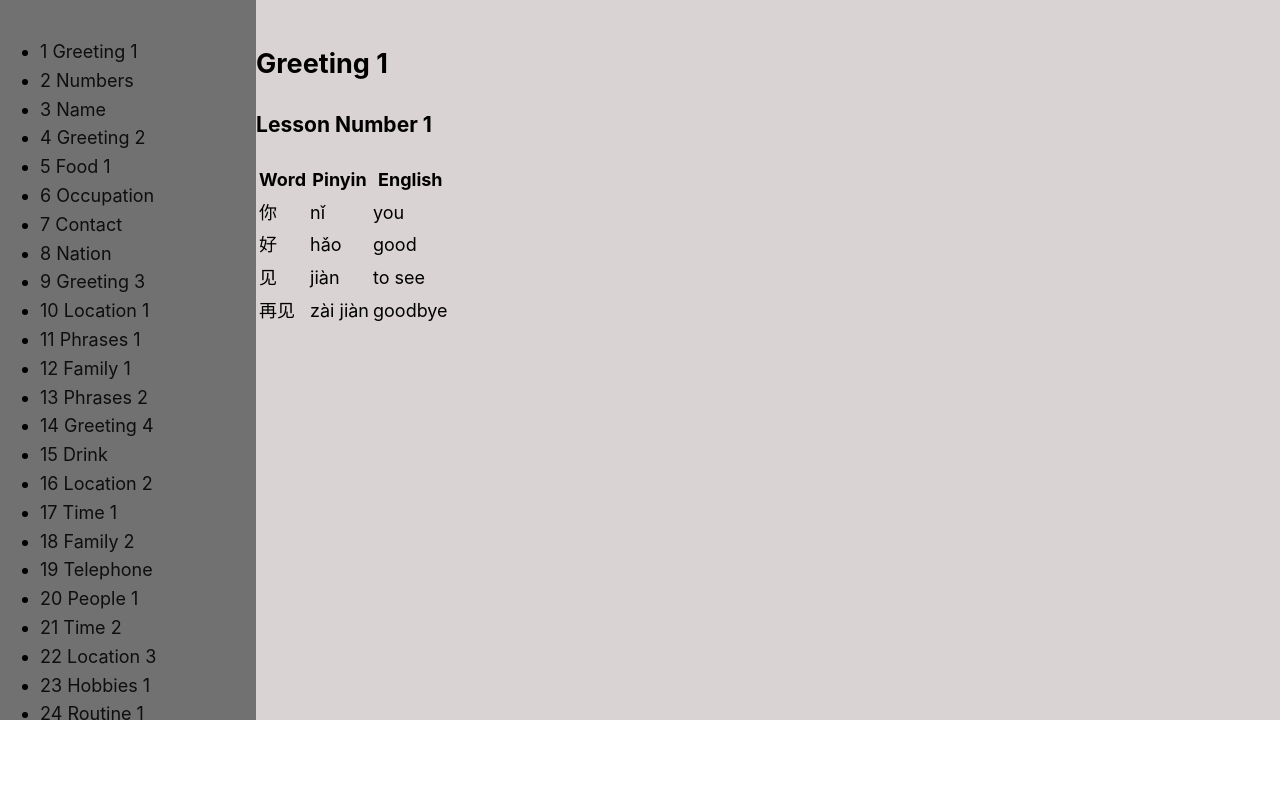
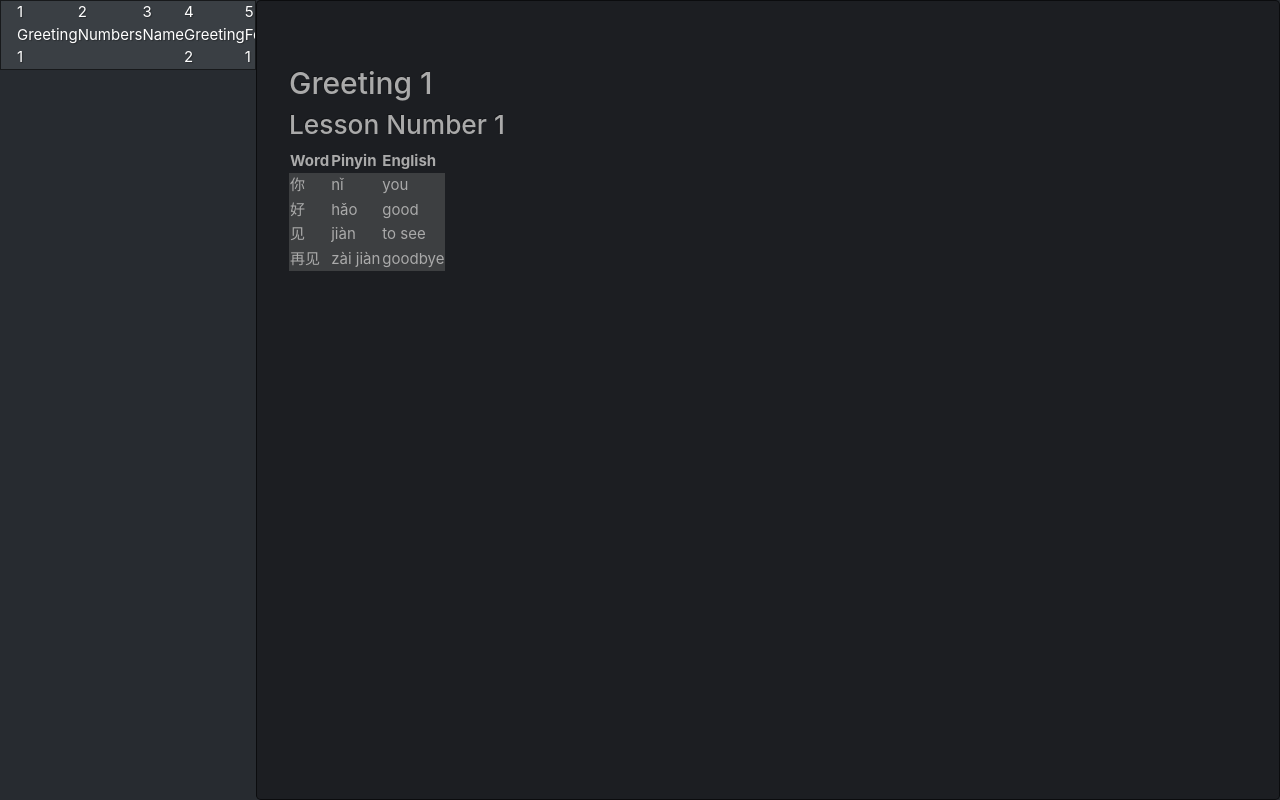
Before and after one commit to mszymulanski/langapp, a Next.js app in the folder front-end/: page /lessons/1 in a window 1280 px wide. Built offline with nearby package versions, Linux system fonts and the light colour scheme.

Commit message:
front-end: Add Bootstrap
Added a Bootstrap styling and React-Bootstrap to the project to make styling easier than writing my own CSS.

```diff
--- a/front-end/components/layout.js
+++ b/front-end/components/layout.js
@@ -1,10 +1,18 @@
 import Link from 'next/link'
+import Head from 'next/head'
+
+// import 'bootstrap/dist/css/bootstrap.min.css'
 
 export default function Layout({ children, home, allLessonsNames }) {
   return (
     <div>
-      <nav className="left split">
-        <ul>
+      <Head>
+        <link rel="stylesheet" href="https://bootswatch.com/4/slate/bootstrap.min.css" />
+        <meta httpEquiv="x-ua-compatible" content="ie=edge" /> {/* Tell IE to use latest rendering engine */}
+        <meta name="viewport" content="width=device-width, initial-scale=1, shrink-to-fit=no" /> {/* Set the page width to the device width  */}
+      </Head>
+      <nav className="left split navbar navbar-expand-lg navbar-dark bg-primary">
+        <ul className="navbar-nav mr-auto">
           {allLessonsNames.map((lessonFileName) => {
             // Here we should parse the lesson id and lesson title from the file name
             // and use them to create href/as and display lesson title to the user
@@ -12,7 +20,7 @@ export default function Layout({ children, home, allLessonsNames }) {
             const title = lessonFileName.match(/<[a-zA-Z0-9 ]*>/)[0].replace('<', '').replace('>', '')
 
             return (
-              <li>
+              <li className="nav-item" key={`lesson-${id}`}>
                 <Link href={`/lessons/[id]`} as={`/lessons/${id}`}>
                   <a>
                     {`${id} ${title}`}
@@ -24,7 +32,7 @@ export default function Layout({ children, home, allLessonsNames }) {
           {home ? (<></>) : (<li className="link-home-page"><Link href="/"><a>Go Home</a></Link></li>)}
         </ul>
       </nav>
-      <main className="right split">{children}</main>
+      <main role="main" className="right split jumbotron">{children}</main>
 
     </div>
   )
--- a/front-end/components/table.js
+++ b/front-end/components/table.js
@@ -3,14 +3,14 @@ export default function Table (vocabulary) {
     <table>
       <thead>
         <tr>
-          <th>Word</th>
-          <th>Pinyin</th>
-          <th>English</th>
+          <th scope="col">Word</th>
+          <th scope="col">Pinyin</th>
+          <th scope="col">English</th>
         </tr>
       </thead>
       <tbody>
         {vocabulary.map((v) => (
-          <tr key={`${v.chinese}-${v.pinyin}`}>
+          <tr className="table-active" key={`${v.chinese}-${v.pinyin}`}>
             <td key={v.chinese}>{v.chinese}</td>
             <td key={v.pinyin}>{v.pinyin}</td>
             <td key={v.english}>{v.english}</td>
--- /dev/null
+++ b/front-end/next.config.js
@@ -0,0 +1,2 @@
+const withCSS = require('@zeit/next-css')
+module.exports = withCSS({})
--- a/front-end/package.json
+++ b/front-end/package.json
@@ -12,10 +12,13 @@
   "author": "Michal S. Szymulanski",
   "license": "CC-BY-NC-SA-4.0",
   "dependencies": {
+    "@zeit/next-css": "^1.0.1",
+    "bootstrap": "^4.5.2",
     "csv-parser": "^2.3.3",
     "gray-matter": "^4.0.2",
     "next": "^9.5.2",
     "react": "^16.13.1",
+    "react-bootstrap": "^1.3.0",
     "react-dom": "^16.13.1"
   }
 }
--- a/front-end/pages/index.js
+++ b/front-end/pages/index.js
@@ -1,5 +1,7 @@
 import Layout from '../components/layout'
 import { getAllLessonsNames } from '../lib/lessons'
+
+import Button from 'react-bootstrap/Button'
 
 export async function getStaticProps () {
   // Get the data file names so we can pass it on to Layout
@@ -17,6 +19,7 @@ export default function Home ({ allLessonsNames }) {
     <Layout home allLessonsNames={allLessonsNames}>
       <section>
         <p>Hello Again!</p>
+        <Button variant="outline-success">Test Button!</Button>
       </section>
     </Layout>
   )
--- a/front-end/styles/global.css
+++ b/front-end/styles/global.css
@@ -2,33 +2,15 @@ html,
 body {
   padding: 0;
   margin: 0;
-  font-family: -apple-system, BlinkMacSystemFont, Segoe UI, Roboto, Oxygen, Ubuntu,
-    Cantarell, Fira Sans, Droid Sans, Helvetica Neue, sans-serif;
-  line-height: 1.6;
-  font-size: 18px;
 }
 
 * {
   box-sizing: border-box;
 }
 
-a {
-  color: #0e0e0f;
-  text-decoration: none;
-}
-
-a:hover {
-  text-decoration: underline;
-}
-
-img {
-  max-width: 100%;
-  display: block;
-}
-
 /* Split the screen in half */
 .split {
-  height: 90%;
+  height: 100%;
   top: 0;
   position: fixed;
   overflow-x: hidden;
@@ -38,13 +20,11 @@ img {
 /* Control the left side */
 .left {
   left: 0;
-  background-color: rgb(114, 113, 113);
   width: 20%;
 }
 
 /* Control the right side */
 .right {
   right: 0;
-  background-color: rgb(218, 211, 211);
   width: 80%;
 }
```
